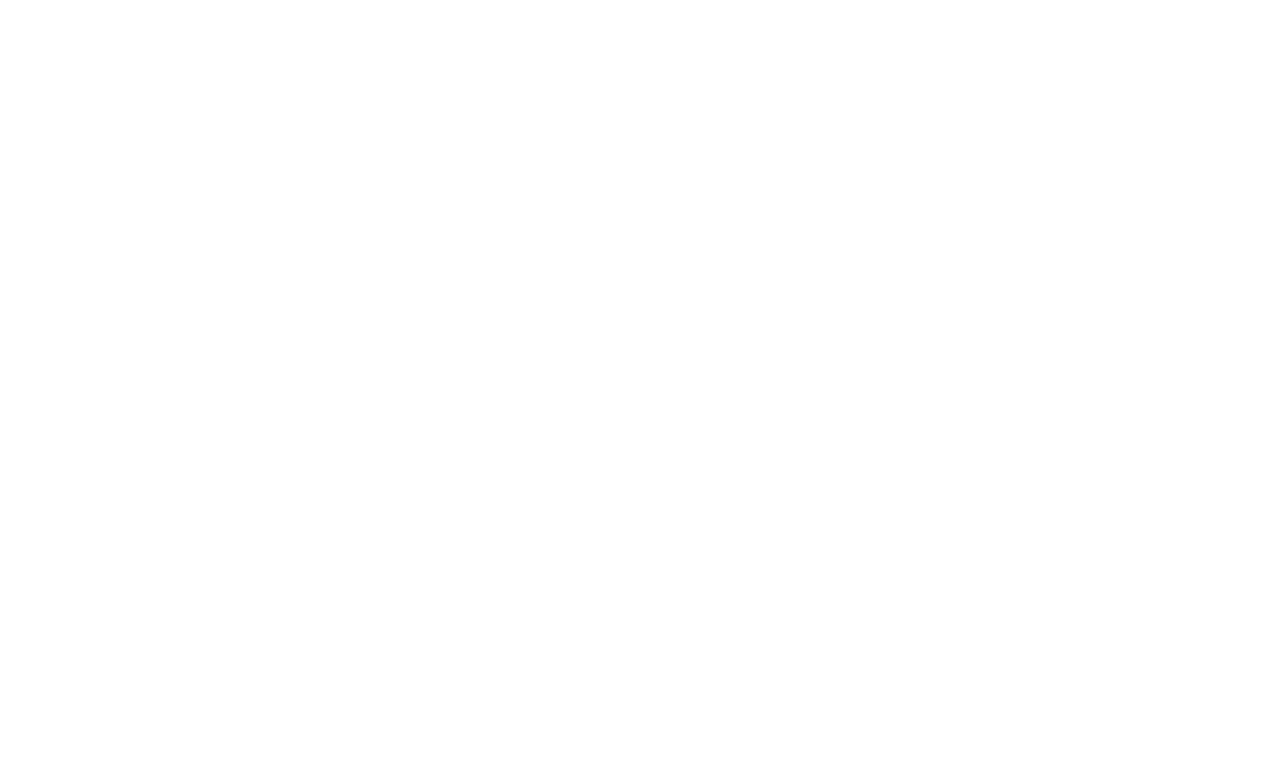
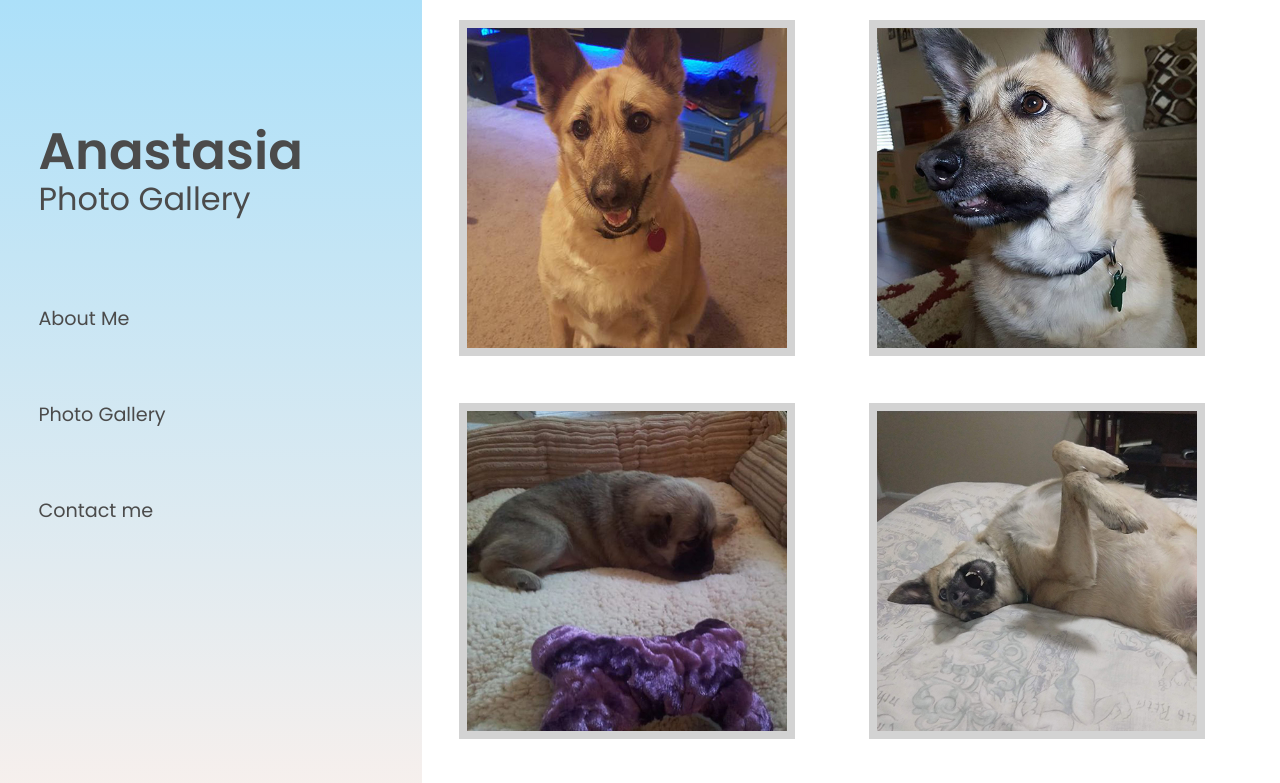
Before and after one commit to AbigailSwigert/html-css, a plain HTML site: page gallery.html in a window 1280 px wide. Shown: the top 783 px of the page. Drawn offline with Linux system fonts and the light colour scheme.

Commit message:
optimized gallery photos for web, and completed gallery page

```diff
--- a/gallery.html
+++ b/gallery.html
@@ -4,8 +4,72 @@
     <meta charset="UTF-8">
     <meta name="viewport" content="width=device-width, initial-scale=1.0">
     <title>Gallery</title>
+
+    <link href="https://fonts.googleapis.com/css2?family=Poppins:ital,wght@0,300;0,400;0,500;0,600;0,700;1,300;1,400;1,500;1,600;1,700&display=swap" rel="stylesheet">
+
+    <link rel="stylesheet" type="text/css" href="index.css">
+
+    <style type="text/css">
+
+        #imgGallery {
+            width: 70vw;
+            margin: 0;
+            padding: 0;
+            float: right;
+            display: flex;
+            flex-wrap: wrap;
+            justify-content: space-evenly;
+        }
+
+        img {
+            width: 25vw;
+            height: 25vw;
+            object-fit: cover;
+            margin: 20px 0;
+            max-width: 500px;
+            max-height: 500px;
+            border: solid 8px lightgray;
+        }
+
+        img:hover {
+            width: 27vw;
+            height: 27vw;
+        }
+
+    </style>
 </head>
 <body>
+    <div id="navPane">
 
+        <header>
+            <p class="titleText">Anastasia
+                <br>
+                <span class="subTitle">Photo Gallery</span>
+            </p>
+            <nav>
+                <a href="index.html">About Me</a><br>
+                <a href="gallery.html">Photo Gallery</a><br>
+                <a href="contact.html">Contact me</a><br>
+            </nav>
+        </header>
+
+    </div>
+    <div id="imgGallery">
+        <a href="Gallery Photos/AnnaPhoto1.jpg" target="_blank"><img src="Gallery Photos/AnnaPhoto1.jpg" alt="Anna posing for camera in living room"></a>
+
+        <a href="Gallery Photos/AnnaPhoto2.jpg" target="_blank"><img src="Gallery Photos/AnnaPhoto2.jpg" alt="Anna looking off camera with her lip stuck on her teeth"></a>
+
+        <a href="Gallery Photos/AnnaPhoto3.jpg" target="_blank"><img src="Gallery Photos/AnnaPhoto3.jpg" alt="Baby Anna in dog bed with toy in foreground"></a>
+
+        <a href="Gallery Photos/AnnaPhoto4.jpg" target="_blank"><img src="Gallery Photos/AnnaPhoto4.jpg" alt="Anna rolling around on bed playfully"></a>
+
+        <a href="Gallery Photos/AnnaPhoto5.jpg" target="_blank"><img src="Gallery Photos/AnnaPhoto5.jpg" alt="Anna smiling on bed with a sock draped over her paw"></a>
+
+        <a href="Gallery Photos/AnnaPhoto6.jpg" target="_blank"><img src="Gallery Photos/AnnaPhoto6.jpg" alt="Anna proudly showing off bone that she is holding straight up, Lexi in background looking envious of Anna's bone"></a>
+
+        <a href="Gallery Photos/AnnaPhoto7.jpg" target="_blank"><img src="Gallery Photos/AnnaPhoto7.jpg" alt="Worm's eye view of Anna hanging over top stair"></a>
+
+        <a href="Gallery Photos/AnnaPhoto8.jpg" target="_blank"><img src="Gallery Photos/AnnaPhoto8.jpg" alt="Anna happily looking out window, Taryn in background"></a>
+    </div>
 </body>
 </html>
--- a/index.css
+++ b/index.css
@@ -0,0 +1,57 @@
+html, body {
+    margin: 0;
+    padding: 0;
+    font-family: 'Poppins', sans-serif;
+    color: rgb(75, 75, 75);
+}
+
+#navPane{
+    width: 30vw;
+    height: 100vh;
+    position: fixed;
+    margin: 0;
+    background-image: linear-gradient(to top, #fff1eb 0%, #ace0f9 100%);
+    padding-left: 3vw;
+    padding-top: 10vh;
+}
+
+@keyframes slideRight {
+    from {
+        opacity: 0;
+        left: -2vw;
+    }
+    to {
+        opacity: 100;
+        left: 0;
+    }
+}
+
+header {
+    position: relative;
+    animation: slideRight 3s;
+}
+
+.titleText {
+    font-weight: 600;
+    font-size: 4vw;
+    line-height: 80%;
+}
+
+.subTitle {
+    font-weight: 400;
+    font-size: 2.5vw;
+}
+
+nav {
+    line-height: 500%;
+    font-size: 1.5vw;
+}
+
+nav a {
+    color: rgb(75, 75, 75);
+    text-decoration: none;
+}
+
+nav a:hover {
+    font-size: 1.75vw;
+}
```
Also changed, not shown: Gallery Photos/AnnaHoriz1.jpg (deleted), Gallery Photos/AnnaHoriz2.jpg (deleted), Gallery Photos/AnnaHoriz3.jpg (deleted), Gallery Photos/AnnaHoriz4.jpg (deleted), Gallery Photos/AnnaHoriz5.png (deleted), Gallery Photos/AnnaPhoto1.jpg (added), Gallery Photos/AnnaPhoto2.jpg (added), Gallery Photos/AnnaPhoto3.jpg (added), Gallery Photos/AnnaPhoto4.jpg (added), Gallery Photos/AnnaPhoto5.jpg (added), Gallery Photos/AnnaPhoto6.jpg (added), Gallery Photos/AnnaPhoto7.jpg (added), Gallery Photos/AnnaPhoto8.jpg (added), Gallery Photos/AnnaPhoto9.jpg (added), 3 more files, 1 other file.
